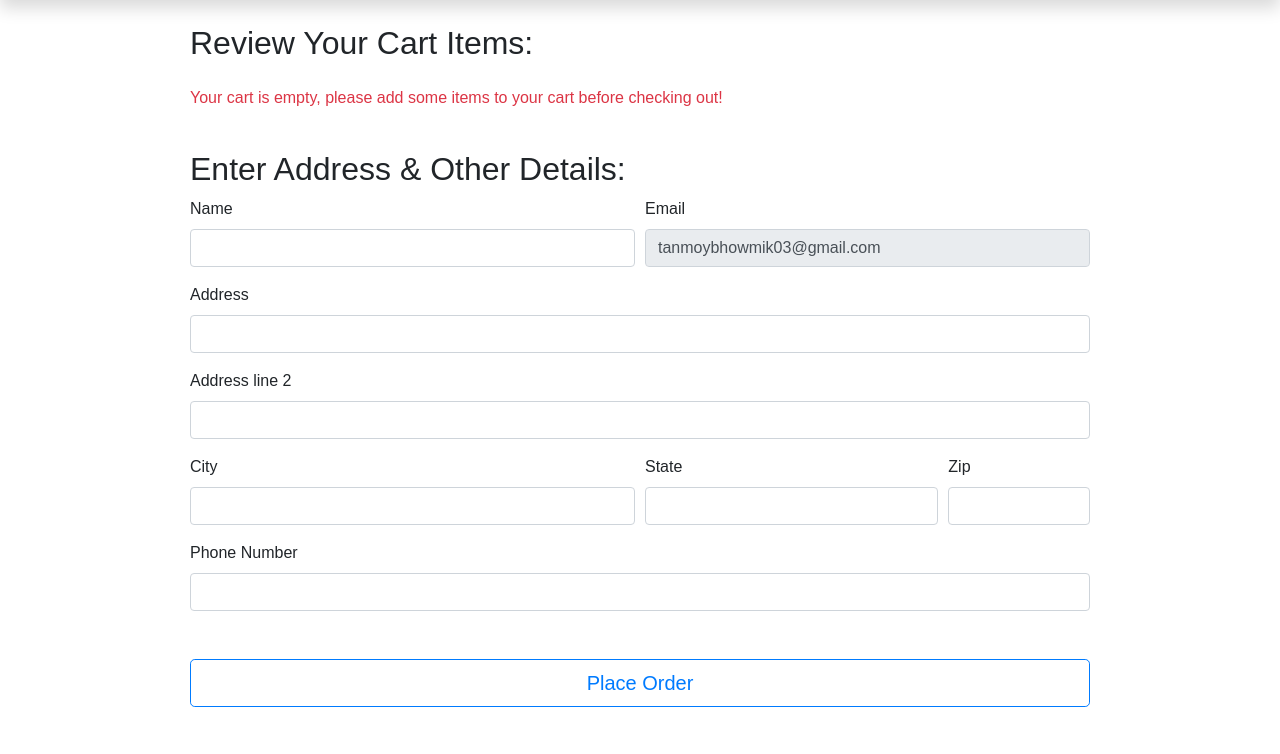
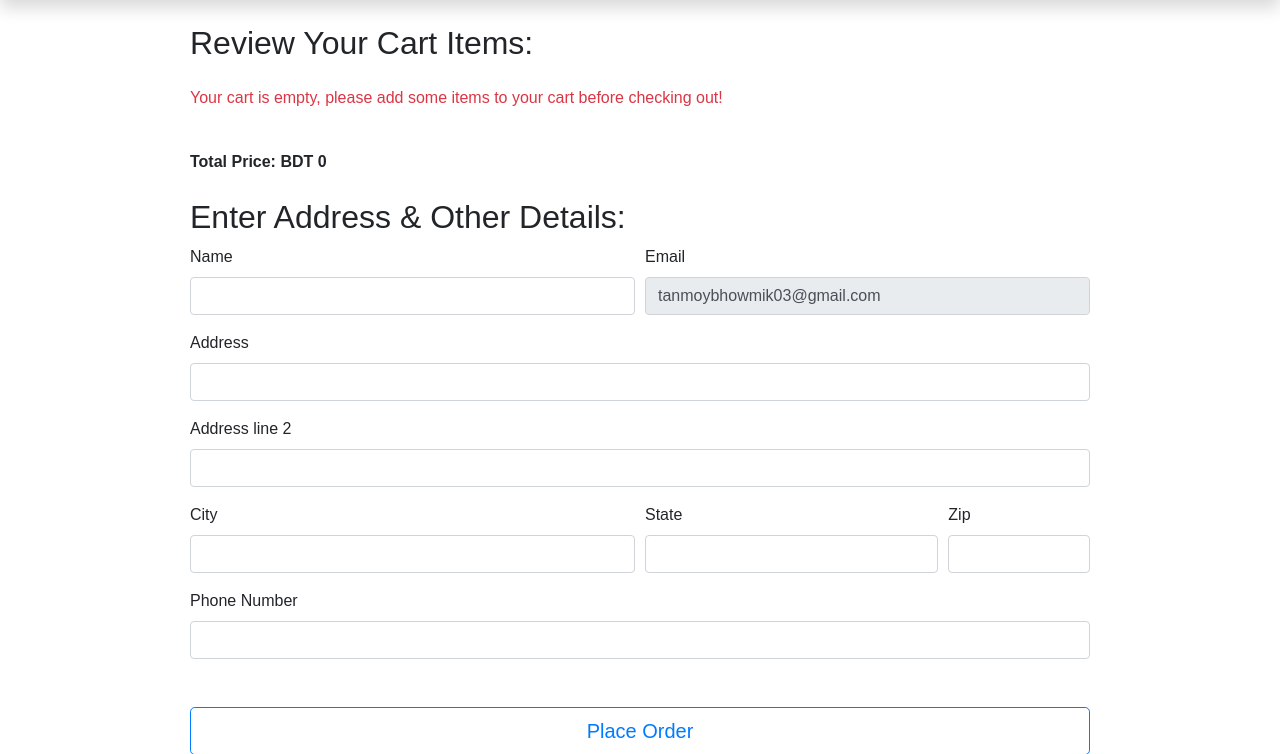
Before and after one commit to Obaidur1/Book-Reselling-project, a Django app: page /checkout in a window 1280 px wide. Shown: the part 56-810 px from the top of the page. Run offline with Django 3.2, Linux system fonts and the light colour scheme; a user stored in the database is signed in; data comes from the database, SQL or seed files in the repository; both versions use the stored data as it was after the commit; some libraries are stand-ins or nearby versions.

Commit message:
Total Price calculation added

```diff
--- a/templates/home/checkout.html
+++ b/templates/home/checkout.html
@@ -8,6 +8,7 @@
             <ul class="list-group" id="items">
             </ul>
         </div>
+        <div id="price_div" style="font-weight: bold;"></div>
     </div>
     <div class="col my-4">
         <h2>Enter Address & Other Details:</h2>
@@ -16,38 +17,46 @@
             <div class="form-row">
                 <div class="form-group col-md-6">
                     <label for="inputname">Name</label>
-                    <input type="text" class="form-control" id="name" name="name" value="{{ user.userprofile.full_name }}" required>
+                    <input type="text" class="form-control" id="name" name="name"
+                        value="{{ user.userprofile.full_name }}" required>
                 </div>
                 <div class="form-group col-md-6">
                     <label for="inputEmail4">Email</label>
-                    <input readonly="readonly"  type="email" class="form-control" id="email" name="email" required value="{{ user.email }}">
+                    <input readonly="readonly" type="email" class="form-control" id="email" name="email" required
+                        value="{{ user.email }}">
                 </div>
             </div>
             <div class="form-group">
                 <label for="inputAddress">Address</label>
-                <input type="text" class="form-control" id="address1" name="address1" value="{{ user.userprofile.address }}" required>
+                <input type="text" class="form-control" id="address1" name="address1"
+                    value="{{ user.userprofile.address }}" required>
             </div>
             <div class="form-group">
                 <label for="inputAddress2">Address line 2</label>
-                <input type="text" class="form-control" id="address2" name="address2" value="{{ user.userprofile.address2 }}" required>
+                <input type="text" class="form-control" id="address2" name="address2"
+                    value="{{ user.userprofile.address2 }}" required>
             </div>
             <div class="form-row">
                 <div class="form-group col-md-6">
                     <label for="inputCity">City</label>
-                    <input type="text" class="form-control" id="city" name="city"  value="{{ user.userprofile.city }}" required>
+                    <input type="text" class="form-control" id="city" name="city" value="{{ user.userprofile.city }}"
+                        required>
                 </div>
                 <div class="form-group col-md-4">
                     <label for="inputState">State</label>
-                    <input type="text" class="form-control" id="state" name="state"  value="{{ user.userprofile.state }}" required>
+                    <input type="text" class="form-control" id="state" name="state" value="{{ user.userprofile.state }}"
+                        required>
                 </div>
                 <div class="form-group col-md-2">
                     <label for="inputZip">Zip</label>
-                    <input type="text" class="form-control" id="zip_code" name="zip_code" value="{{ user.userprofile.zip_code }}" required>
+                    <input type="text" class="form-control" id="zip_code" name="zip_code"
+                        value="{{ user.userprofile.zip_code }}" required>
                 </div>
             </div>
             <div class="form-group">
                 <label for="inputZip">Phone Number</label>
-                <input type="tel" class="form-control" id="phone" name="phone" value="{{ user.userprofile.phone_number }}" required>
+                <input type="tel" class="form-control" id="phone" name="phone"
+                    value="{{ user.userprofile.phone_number }}" required>
             </div>
             <button type="submit" class="btn btn-outline-primary btn-lg btn-block mt-5 mb-5">Place Order</button>
         </form>
@@ -62,6 +71,7 @@ if (localStorage.getItem('cart') == null) {
         cart = JSON.parse(localStorage.getItem('cart'));
     }
     var sum = 0;
+    var total_price = 0;
     if ($.isEmptyObject(cart)) {
         //if object is empty
         mystr = `<p class='text-danger'>Your cart is empty, please add some items to your cart before checking out!</p>`
@@ -70,14 +80,18 @@ if ($.isEmptyObject(cart)) {
         for (item in cart) {
             let name = cart[item][1];
             let qty = cart[item][0];
+            let price = +cart[item][2];
             sum = sum + qty;
+            total_price += price;
             mystr = `<li class="list-group-item d-flex justify-content-between align-items-center">
                     ${name}
-                    <span class="badge badge-primary badge-pill">QTY:${qty}</span>
+                    <span class="badge badge-primary badge-pill">Price: ${price}  QTY:${qty}</span>
                 </li>`
             $('#items').append(mystr);
         }
     }
+    console.log(total_price)
+    document.getElementById('price_div').innerHTML = `Total Price: BDT ${total_price}`;
     document.getElementById('cart').innerHTML = sum;
     $('#itemsJson').val(JSON.stringify(cart));
     {% if thank %}
```
Also changed, not shown: templates/home/home.html (+6 -5 lines), db.sqlite3. Lines whose indentation alone changed are shown as unchanged.
